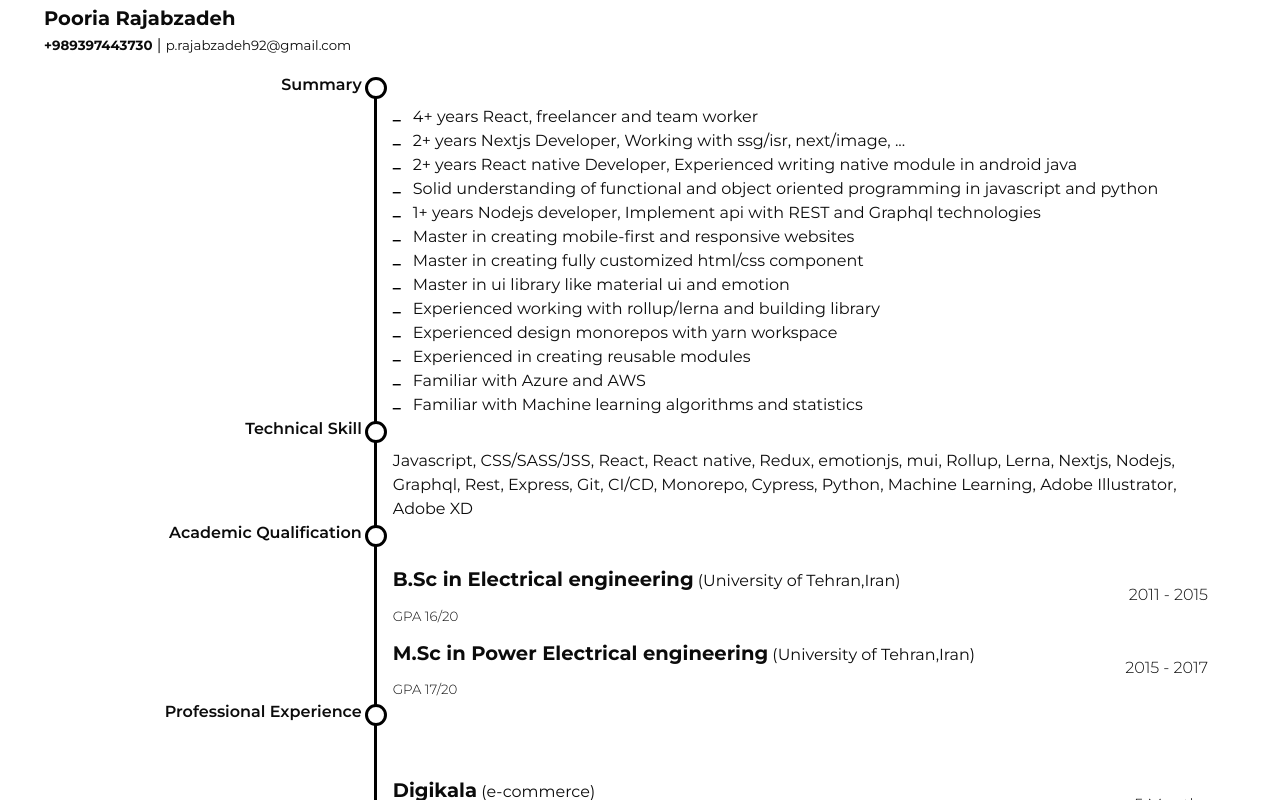
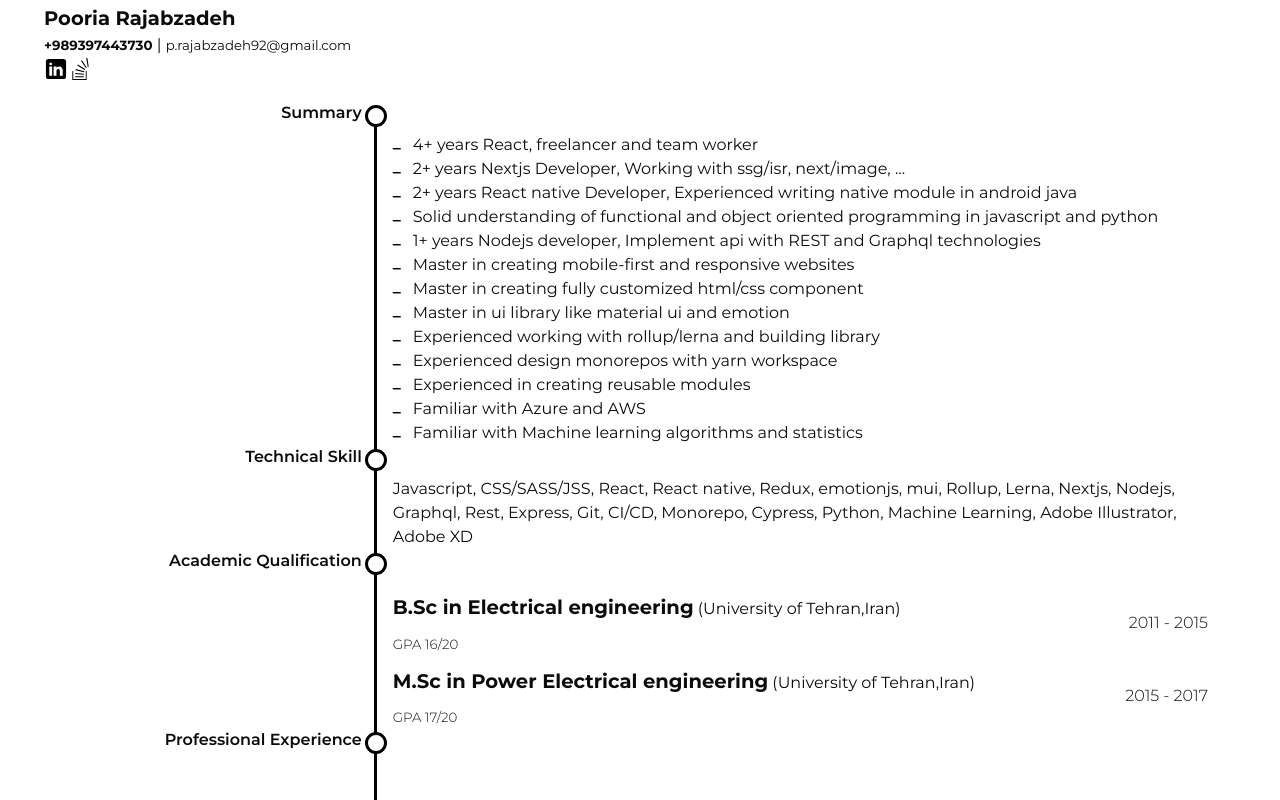
Before and after one commit to pooria-zadeh/portfolio, a Next.js app: page /en in a window 1280 px wide. Shown: the top 800 px of the page. Built offline with nearby package versions, Linux system fonts and the light colour scheme; a web font is replaced by a local one.

Commit message:
fix: add social linked

```diff
--- a/pr.data.ts
+++ b/pr.data.ts
@@ -1,23 +1,12 @@
-export const DATA = [
-  { name: "tel", value: "+989397443730" },
-  { name: "mail", value: "p.rajabzadeh92@gmail.com" },
-  { name: "linkedin", value: "https://www.linkedin.com/in/pooria-rajabzadeh/" },
-  {
-    name: "stackoverflow",
-    value: "https://stackoverflow.com/users/10138279/lord-pooria",
-  },
-  { name: "github", value: "https://github.com/lordpooria" },
-  { name: "codepen", value: "https://codepen.io/lordpooria" },
-];
+export const LINKS = {
+  unversity: "https://www.topuniversities.com/universities/university-tehran",
+  linkedin: "https://www.linkedin.com/in/pooria-rajabzadeh/",
+  stackoverflow: "https://stackoverflow.com/users/10138279/lord-pooria",
+  github: "https://github.com/lordpooria",
+  codepen: "https://codepen.io/lordpooria",
+};
 
-export const LINKS  = {
-  unversity:"https://www.topuniversities.com/universities/university-tehran"
-}
-
-export const OBJECT_DATA = DATA.reduce(
-  (acc, cur) => ({
-    ...acc,
-    [cur.name]: cur.value,
-  }),
-  {} as any
-);
+export const OBJECT_DATA = {
+  tel: "+989397443730",
+  mail: "p.rajabzadeh92@gmail.com",
+};
--- /dev/null
+++ b/src/assets/icons/common/socialMediaIcon.tsx
@@ -0,0 +1,22 @@
+import StyledSvgIcon from "../SvgIcon";
+
+export const LinkedInIcon = (props: CommonIconProps) => {
+  return (
+    <StyledSvgIcon {...props} id="Linkedin-icon" viewBox="0 0 50 50">
+      <path d="M41,4H9C6.24,4,4,6.24,4,9v32c0,2.76,2.24,5,5,5h32c2.76,0,5-2.24,5-5V9C46,6.24,43.76,4,41,4z M17,20v19h-6V20H17z M11,14.47c0-1.4,1.2-2.47,3-2.47s2.93,1.07,3,2.47c0,1.4-1.12,2.53-3,2.53C12.2,17,11,15.87,11,14.47z M39,39h-6c0,0,0-9.26,0-10 c0-2-1-4-3.5-4.04h-0.08C27,24.96,26,27.02,26,29c0,0.91,0,10,0,10h-6V20h6v2.56c0,0,1.93-2.56,5.81-2.56 c3.97,0,7.19,2.73,7.19,8.26V39z" />
+    </StyledSvgIcon>
+  );
+};
+
+export const StackoverflowIcon = (props: CommonIconProps) => {
+  return (
+    <StyledSvgIcon {...props} id="Linkedin-icon" viewBox="0 0 50 50">
+      <svg viewBox="0 0 50 50" fillRule="evenodd">
+        <path
+          fillRule="evenodd"
+          d="M 40.34375 1.960938 L 37.859375 2.417969 L 41.1875 20.625 L 43.171875 20.324219 Z M 29.0625 6.664063 L 27.101563 8.078125 L 37.300781 23.035156 L 39.046875 21.796875 Z M 20.351563 15.507813 L 19.113281 17.703125 L 34.5 27 L 35.664063 25.003906 Z M 16.164063 25.171875 L 15.628906 27.402344 L 33.359375 31.894531 L 34 29.921875 Z M 9 29 L 9 47.984375 L 38.902344 48 L 38.902344 47.984375 C 38.933594 47.984375 39 29 39 29 L 37 29 L 37 46 L 11 46 L 11 29 Z M 15.171875 33.375 L 14.902344 35.339844 L 33 37 L 33.203125 35.035156 Z M 15 40 L 15 42 L 33 41.929688 L 33 40 Z"
+        />
+      </svg>
+    </StyledSvgIcon>
+  );
+};
--- a/src/i18n/locales/en/common.ts
+++ b/src/i18n/locales/en/common.ts
@@ -8,6 +8,9 @@ const common = {
   role: "Role",
   password: "Password",
   username: "Username",
+  linkedin:"LinkedIn",
+  stackoverflow:"Stack Overflow",
+
   tryItWithTestUser:
     "You could try the development environment of site with this test user",
   resume: {
--- a/src/pages/index/page.index.tsx
+++ b/src/pages/index/page.index.tsx
@@ -9,6 +9,10 @@ import { AcademicDataType, ProfessionDataType } from "@/types/resume.type";
 import styled from "@emotion/styled";
 import { LINKS, OBJECT_DATA } from "pr.data";
 import { useEffect, useRef } from "react";
+import {
+  LinkedInIcon,
+  StackoverflowIcon,
+} from "src/assets/icons/common/socialMediaIcon";
 
 import { DescriptionBox } from "./cc.description";
 import { CsvUList } from "./cc.list";
@@ -108,7 +112,6 @@ const DataNDurationRow = ({
 export const IndexPageComponent = () => {
   const { t } = useTranslation();
 
-
   return (
     <MContainerView maxWidth="md" css={{ padding: 4 }}>
       <MText variant="h4" fontWeight="bold">
@@ -127,6 +130,16 @@ export const IndexPageComponent = () => {
           </MText>
         </BSHyperlink>
       </MText>
+
+      <MRowView>
+        <BSHyperlink href={`${LINKS.linkedin}`}>
+          <LinkedInIcon />
+        </BSHyperlink>
+        <BSHyperlink href={`${LINKS.stackoverflow}`}>
+          <StackoverflowIcon />
+        </BSHyperlink>
+      </MRowView>
+
       <Spacer vert={32} />
       <Section>
         <SectionTitle>{t("resume.summary.title")}</SectionTitle>
```
